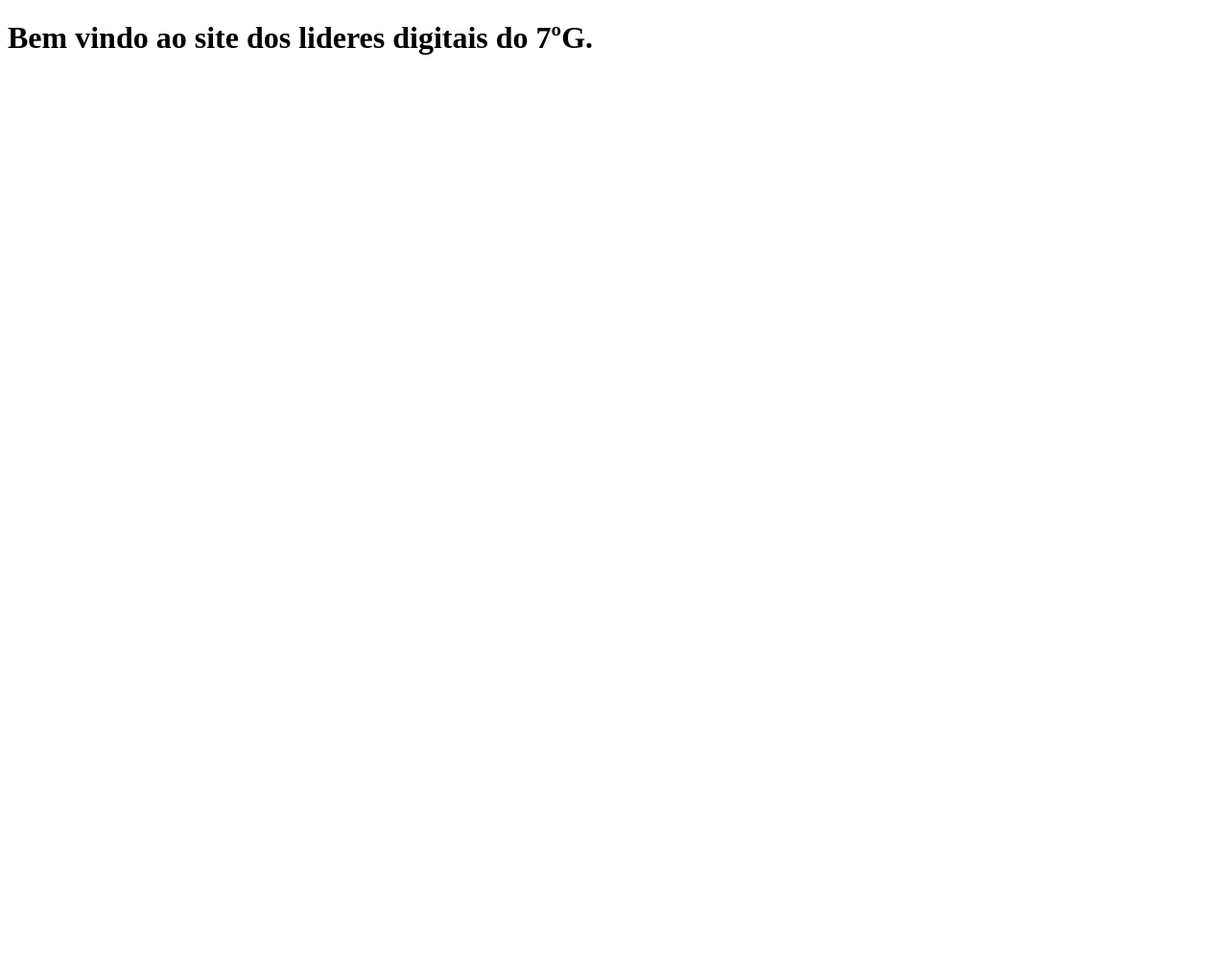
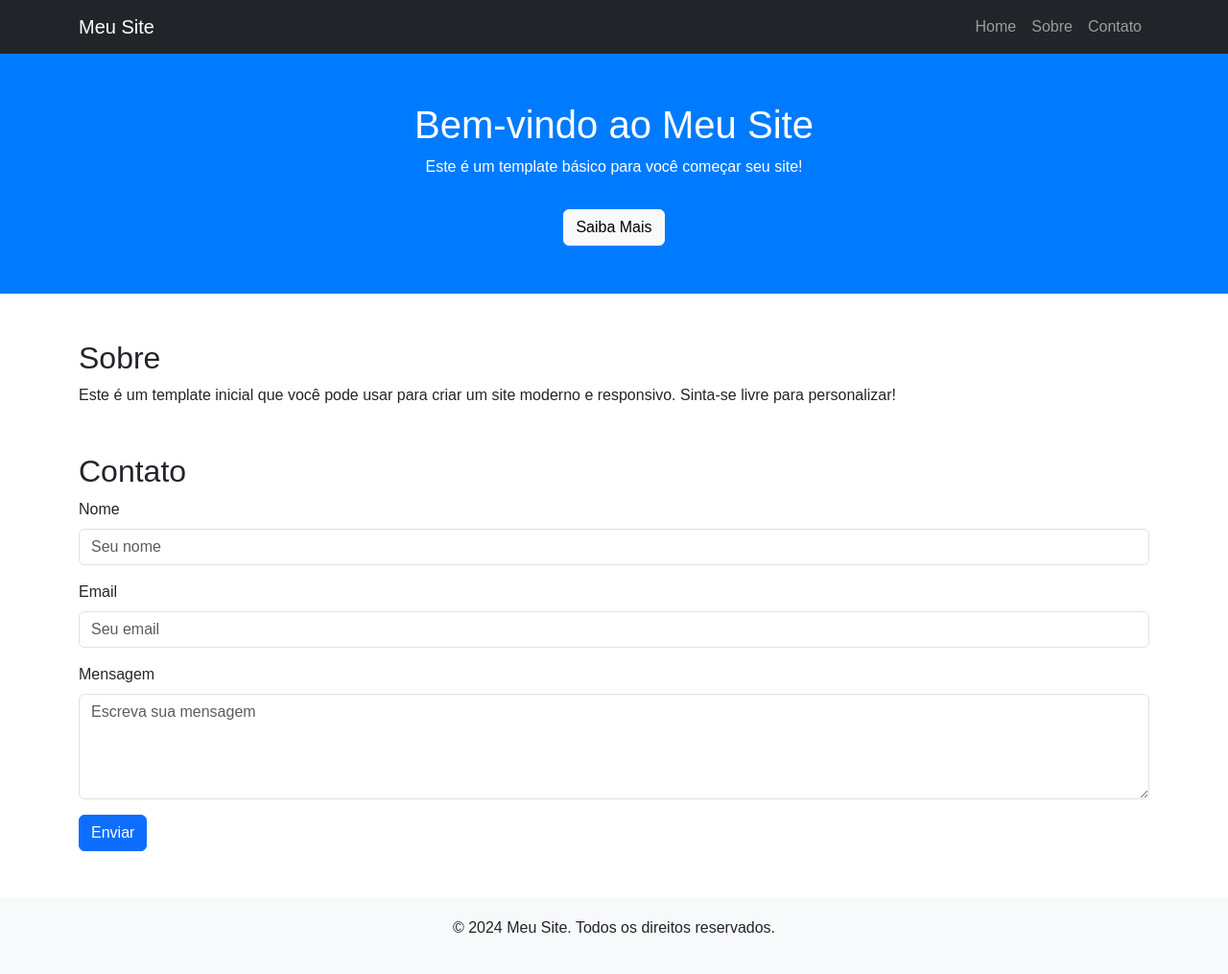
Before and after one commit to JABMacedo/lideresdigitais7g, a plain HTML site: page index.html in a window 1280 px wide. Shown: the whole page at 96% size. Before the commit the page ends 800 px from the top, so only its background shows below. Drawn offline with nearby package versions, Linux system fonts and the light colour scheme.

Commit message:
Update index.html

```diff
--- a/index.html
+++ b/index.html
@@ -3,9 +3,83 @@
 <head>
     <meta charset="UTF-8">
     <meta name="viewport" content="width=device-width, initial-scale=1.0">
-    <title>Lideres Digitais 7G</title>
+    <title>Meu Site</title>
+    <!-- Bootstrap CSS -->
+    <link href="https://cdn.jsdelivr.net/npm/bootstrap@5.3.3/dist/css/bootstrap.min.css" rel="stylesheet">
+    <style>
+        body {
+            font-family: Arial, sans-serif;
+        }
+        .hero {
+            background-color: #007bff;
+            color: white;
+            text-align: center;
+            padding: 50px 20px;
+        }
+        .footer {
+            background-color: #f8f9fa;
+            text-align: center;
+            padding: 20px 0;
+        }
+    </style>
 </head>
 <body>
-    <h1>Bem vindo ao site dos lideres digitais do 7ºG.</h1>
+    <!-- Navbar -->
+    <nav class="navbar navbar-expand-lg navbar-dark bg-dark">
+        <div class="container">
+            <a class="navbar-brand" href="#">Meu Site</a>
+            <button class="navbar-toggler" type="button" data-bs-toggle="collapse" data-bs-target="#navbarNav">
+                <span class="navbar-toggler-icon"></span>
+            </button>
+            <div class="collapse navbar-collapse" id="navbarNav">
+                <ul class="navbar-nav ms-auto">
+                    <li class="nav-item"><a class="nav-link" href="#home">Home</a></li>
+                    <li class="nav-item"><a class="nav-link" href="#sobre">Sobre</a></li>
+                    <li class="nav-item"><a class="nav-link" href="#contato">Contato</a></li>
+                </ul>
+            </div>
+        </div>
+    </nav>
+
+    <!-- Hero Section -->
+    <div class="hero" id="home">
+        <h1>Bem-vindo ao Meu Site</h1>
+        <p>Este é um template básico para você começar seu site!</p>
+        <a href="#sobre" class="btn btn-light mt-3">Saiba Mais</a>
+    </div>
+
+    <!-- Sobre -->
+    <div class="container mt-5" id="sobre">
+        <h2>Sobre</h2>
+        <p>Este é um template inicial que você pode usar para criar um site moderno e responsivo. Sinta-se livre para personalizar!</p>
+    </div>
+
+    <!-- Contato -->
+    <div class="container mt-5" id="contato">
+        <h2>Contato</h2>
+        <form>
+            <div class="mb-3">
+                <label for="nome" class="form-label">Nome</label>
+                <input type="text" class="form-control" id="nome" placeholder="Seu nome">
+            </div>
+            <div class="mb-3">
+                <label for="email" class="form-label">Email</label>
+                <input type="email" class="form-control" id="email" placeholder="Seu email">
+            </div>
+            <div class="mb-3">
+                <label for="mensagem" class="form-label">Mensagem</label>
+                <textarea class="form-control" id="mensagem" rows="4" placeholder="Escreva sua mensagem"></textarea>
+            </div>
+            <button type="submit" class="btn btn-primary">Enviar</button>
+        </form>
+    </div>
+
+    <!-- Footer -->
+    <div class="footer mt-5">
+        <p>&copy; 2024 Meu Site. Todos os direitos reservados.</p>
+    </div>
+
+    <!-- Bootstrap JS -->
+    <script src="https://cdn.jsdelivr.net/npm/bootstrap@5.3.3/dist/js/bootstrap.bundle.min.js"></script>
 </body>
 </html>
```
